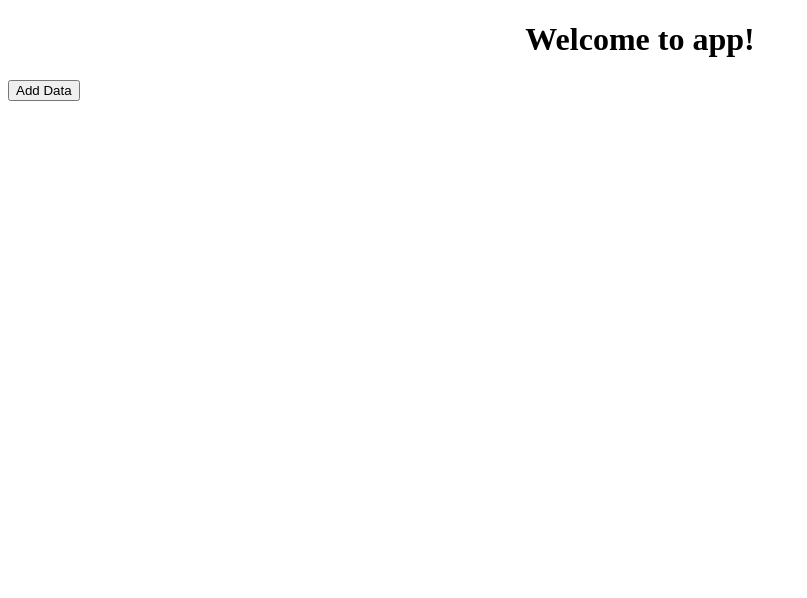
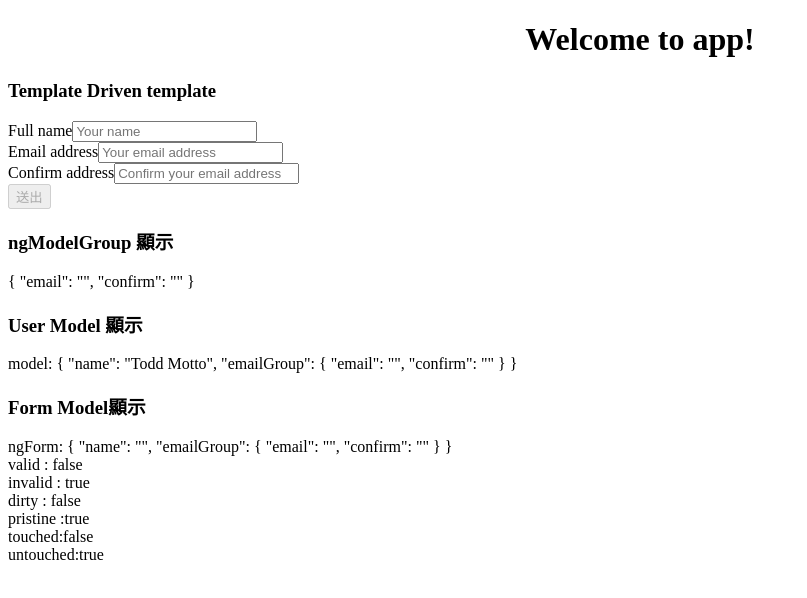
Before and after one commit to rojochen/ng4-basic-practice, an Angular app in the folder my-app/: page /#/basic/parent in a window 1280 px wide. Shown: the top 598 px of the page, without its empty margins (0-807 px from the left). Built offline with nearby package versions, Linux system fonts and the light colour scheme.

Commit message:
fixed RouteModule naming

```diff
--- a/my-app/src/app/app.component.html
+++ b/my-app/src/app/app.component.html
@@ -19,7 +19,7 @@
 <!-- <app-pipe-demo-2></app-pipe-demo-2> -->
 
 <!-- form -->
-<!-- <app-form-demo-1></app-form-demo-1> -->
+<app-form-demo-1></app-form-demo-1>
 <!-- <app-form-demo-2></app-form-demo-2> -->
 <!-- <app-form-demo-3></app-form-demo-3> -->
 <!-- <app-form-demo-4></app-form-demo-4> -->
@@ -37,6 +37,6 @@
 <!-- <app-http-demo-2></app-http-demo-2> -->
 <!-- <app-ajax-demo-1></app-ajax-demo-1> -->
 <!-- <app-ajax-demo-2></app-ajax-demo-2> -->
-<app-ajax-demo-3></app-ajax-demo-3>
+<!-- <app-ajax-demo-3></app-ajax-demo-3> -->
 <!-- route -->
 <!-- <router-outlet></router-outlet> -->
--- a/my-app/src/app/form/form-demo-1/form-demo-1.component.html
+++ b/my-app/src/app/form/form-demo-1/form-demo-1.component.html
@@ -53,12 +53,15 @@
   </div>
 
   <div>
+     <!-- 值是否符合正確查核 -->
      valid : {{f.valid}} <br/>
      invalid : {{f.invalid}} <br/>
+     <!-- 值是有改變 -->
      dirty : {{f.dirty}} <br/>
      pristine :{{f.pristine }}<br/>
+     <!-- 表單是否有被focus -->
      touched:{{f.touched}} <br/>
-     untouched:{{f.unfouched}}
+     untouched:{{f.untouched}}
   </div>
 </div>
 </div>
--- a/my-app/src/app/route/route.module.ts
+++ b/my-app/src/app/route/route.module.ts
@@ -44,6 +44,6 @@ const RootRouteSettingConfig = { enableTracing: false };
     // openHtml5Dynamic3ParentComponentDynamic3ChildComponentConfig, // open HTML5
     RouteService],
   declarations: [],
-  exports: [RouterModule]
+  exports: [RouterModule] //export RouteModule 給rootModule使用
 })
 export class RouteModule { }
```
